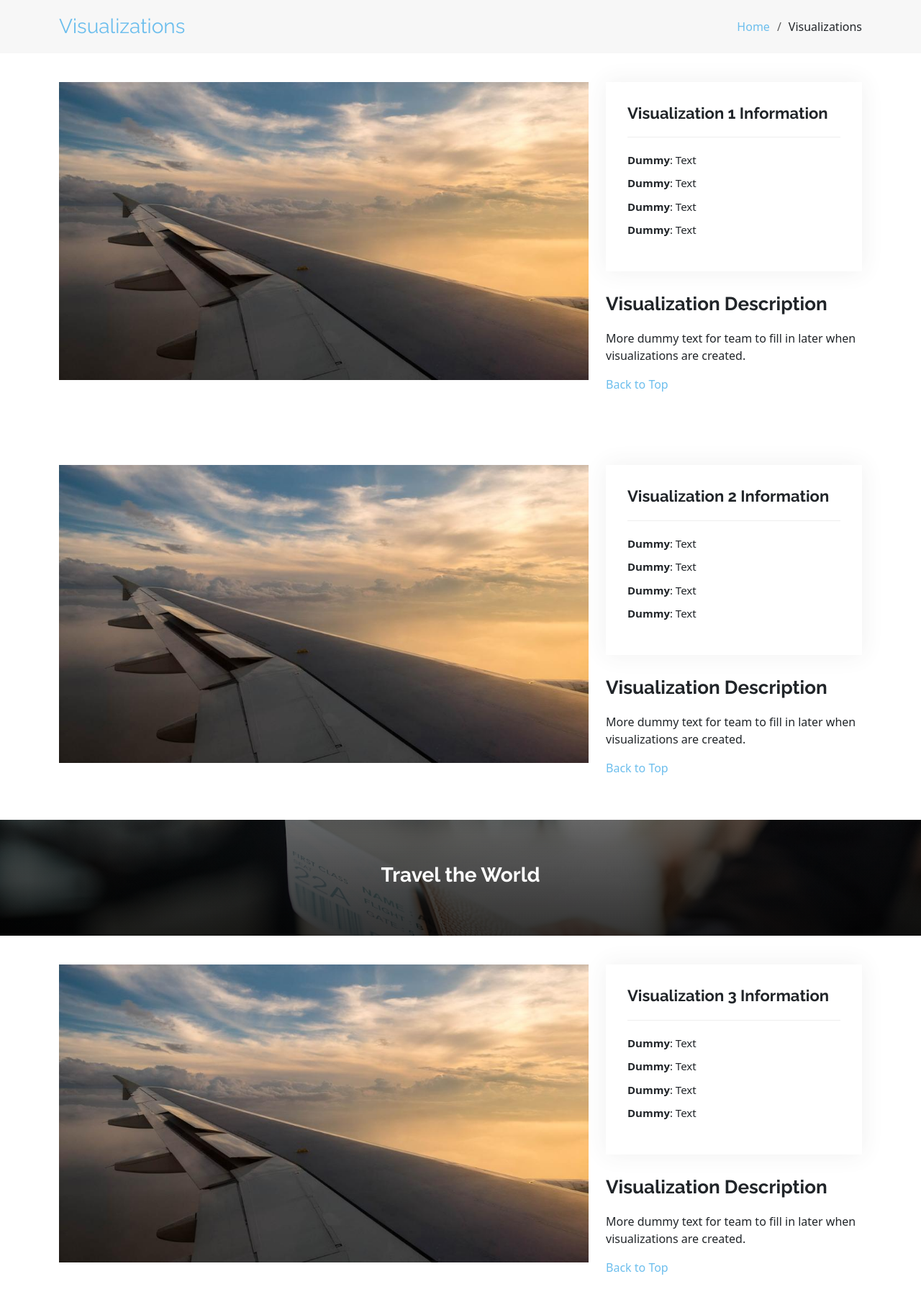
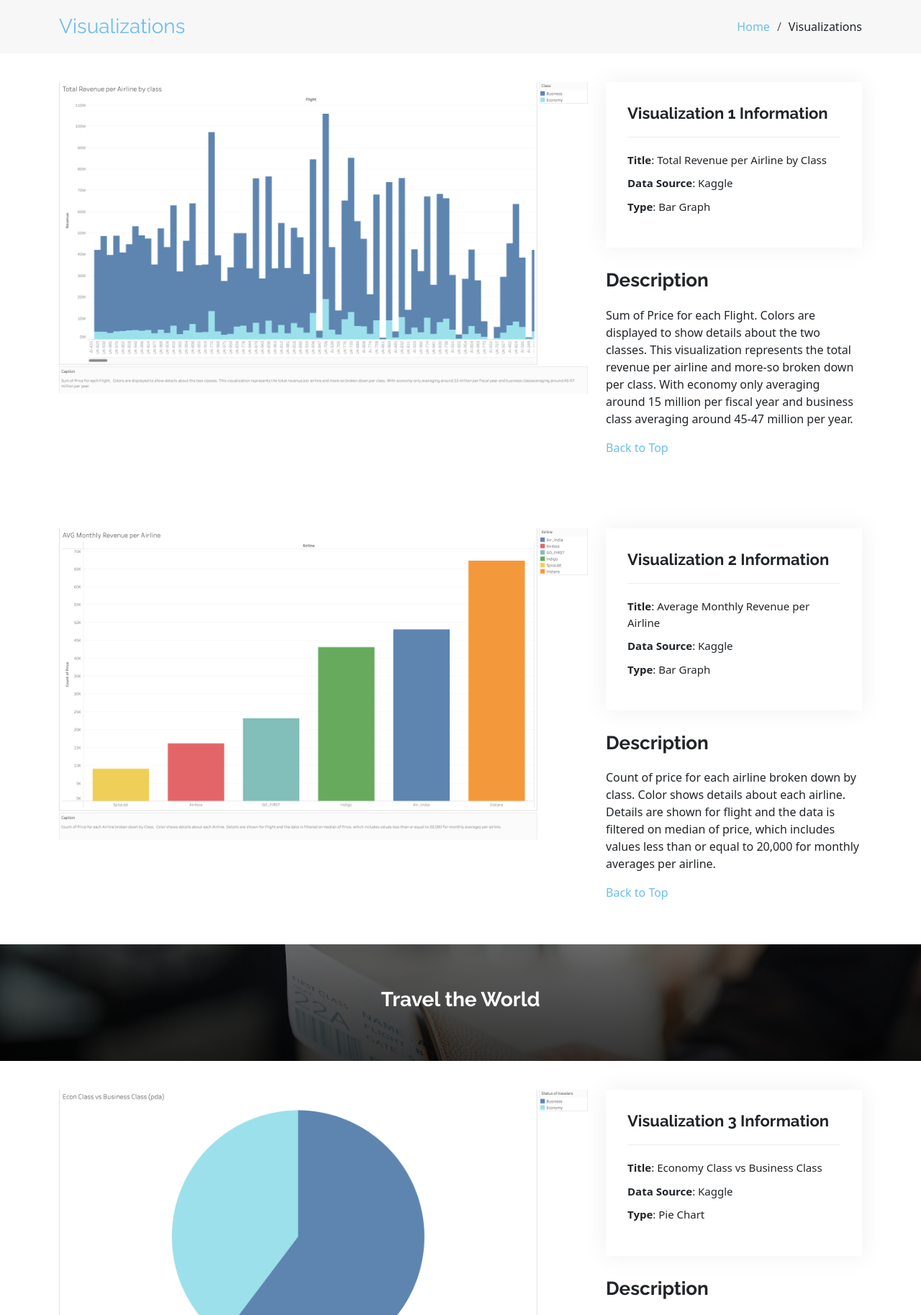
Before and after one commit to aimeevu/group-7-project-4, a Flask app: template templates/visual.html in a window 1280 px wide. Shown: the part 70-1897 px from the top of the page at 72% size. Run offline with Flask 2, Linux system fonts and the light colour scheme; the template is opened without the code that fills it, so the values that code supplies are empty; parts of the project's set-up code (start-up, migrations or seed data) failed here and were passed over.

Commit message:
Fixed CSS link, replaced dummy text, and updated visualization images and descriptions with those from Tableau

```diff
--- a/templates/data.html
+++ b/templates/data.html
@@ -2876,8 +2876,7 @@
                           <td>economy</td>
                         </tr>
                       </tbody>
-                    </table>                    </table>
-
+                    </table>
                     <p><a href="#">Back to Top</a></p>
                 </div>
             </section>
--- a/templates/visual.html
+++ b/templates/visual.html
@@ -62,22 +62,21 @@
                 <div class="container">
                     <div class="row gy-4">
                         <div class="col-lg-8">
-                            <img src="../assets/imgs/HeaderImage.jpg" alt="">
+                            <a href="../Tab WB images/Viz 1.png"><img src="../Tab WB images/Viz 1.png" alt=""></a>
                         </div>
 
                         <div class="col-lg-4">
                             <div class="visual-info">
                                 <h3>Visualization 1 Information</h3>
                                 <ul>
-                                    <li><strong>Dummy</strong>: Text</li>
-                                    <li><strong>Dummy</strong>: Text</li>
-                                    <li><strong>Dummy</strong>: Text</li>
-                                    <li><strong>Dummy</strong>: Text</li>
+                                    <li><strong>Title</strong>: Total Revenue per Airline by Class</li>
+                                    <li><strong>Data Source</strong>: Kaggle</li>
+                                    <li><strong>Type</strong>: Bar Graph</li>
                                 </ul>
                             </div>
                             <div class="visual-description">
-                                <h2>Visualization Description</h2>
-                                <p>More dummy text for team to fill in later when visualizations are created.</p>
+                                <h2>Description</h2>
+                                <p>Sum of Price for each Flight. Colors are displayed to show details about the two classes. This visualization represents the total revenue per airline and more-so broken down per class. With economy only averaging around 15 million per fiscal year and business class averaging around 45-47 million per year.</p>
                                 <a href="visual.html#">Back to Top</a>
                             </div>
                         </div>
@@ -89,22 +88,21 @@
                 <div class="container">
                     <div class="row gy-4">
                         <div class="col-lg-8">
-                            <img src="../assets/imgs/HeaderImage.jpg" alt="">
+                            <a href="../Tab WB images/Viz 2.png"><img src="../Tab WB images/Viz 2.png" alt=""></a>
                         </div>
 
                         <div class="col-lg-4">
                             <div class="visual-info">
                                 <h3>Visualization 2 Information</h3>
                                 <ul>
-                                    <li><strong>Dummy</strong>: Text</li>
-                                    <li><strong>Dummy</strong>: Text</li>
-                                    <li><strong>Dummy</strong>: Text</li>
-                                    <li><strong>Dummy</strong>: Text</li>
+                                    <li><strong>Title</strong>: Average Monthly Revenue per Airline</li>
+                                    <li><strong>Data Source</strong>: Kaggle</li>
+                                    <li><strong>Type</strong>: Bar Graph</li>
                                 </ul>
                             </div>
                             <div class="visual-description">
-                                <h2>Visualization Description</h2>
-                                <p>More dummy text for team to fill in later when visualizations are created.</p>
+                                <h2>Description</h2>
+                                <p>Count of price for each airline broken down by class. Color shows details about each airline. Details are shown for flight and the data is filtered on median of price, which includes values less than or equal to 20,000 for monthly averages per airline.</p>
                                 <a href="visual.html#">Back to Top</a>
                             </div>
                         </div>
@@ -124,22 +122,21 @@
                 <div class="container">
                     <div class="row gy-4">
                         <div class="col-lg-8">
-                            <img src="../assets/imgs/HeaderImage.jpg" alt="">
+                            <a href="../Tab WB images/Viz 3.png"><img src="../Tab WB images/Viz 3.png" alt=""></a>
                         </div>
 
                         <div class="col-lg-4">
                             <div class="visual-info">
                                 <h3>Visualization 3 Information</h3>
                                 <ul>
-                                    <li><strong>Dummy</strong>: Text</li>
-                                    <li><strong>Dummy</strong>: Text</li>
-                                    <li><strong>Dummy</strong>: Text</li>
-                                    <li><strong>Dummy</strong>: Text</li>
+                                    <li><strong>Title</strong>: Economy Class vs Business Class</li>
+                                    <li><strong>Data Source</strong>: Kaggle</li>
+                                    <li><strong>Type</strong>: Pie Chart</li>
                                 </ul>
                             </div>
                             <div class="visual-description">
-                                <h2>Visualization Description</h2>
-                                <p>More dummy text for team to fill in later when visualizations are created.</p>
+                                <h2>Description</h2>
+                                <p>This visualization details are shown and broken down by flights and the per dollar amoutn for said flights that each class member takes. The data is filtered on count of <a href="../Resources/Clean_Dataset.csv">Clean_Dataset.csv</a>, which includes values less than or equal to 206,666. The view is filtered by class, flight, and lastly average price.</p>
                                 <a href="visual.html#">Back to Top</a>
                             </div>
                         </div>
@@ -151,22 +148,21 @@
                 <div class="container">
                     <div class="row gy-4">
                         <div class="col-lg-8">
-                            <img src="../assets/imgs/HeaderImage.jpg" alt="">
+                            <a href="../Tab WB images/Viz 4.png"><img src="../Tab WB images/Viz 4.png" alt=""></a>
                         </div>
 
                         <div class="col-lg-4">
                             <div class="visual-info">
                                 <h3>Visualization 4 Information</h3>
                                 <ul>
-                                    <li><strong>Dummy</strong>: Text</li>
-                                    <li><strong>Dummy</strong>: Text</li>
-                                    <li><strong>Dummy</strong>: Text</li>
-                                    <li><strong>Dummy</strong>: Text</li>
+                                    <li><strong>Title</strong>: Arrival vs Departure time in each city - Delhi</li>
+                                    <li><strong>Data Source</strong>: Kaggle</li>
+                                    <li><strong>Type</strong>: Pie Chart</li>
                                 </ul>
                             </div>
                             <div class="visual-description">
-                                <h2>Visualization Description</h2>
-                                <p>More dummy text for team to fill in later when visualizations are created.</p>
+                                <h2>Description</h2>
+                                <p>Arrival and departure time has been filtered and broken down to cities that passengers on a regular basis. The data is filtered on destination city, which keeps 6 of 6 airlines.</p>
                                 <a href="visual.html#">Back to Top</a>
                             </div>
                         </div>
@@ -186,22 +182,21 @@
                 <div class="container">
                     <div class="row gy-4">
                         <div class="col-lg-8">
-                            <img src="../assets/imgs/HeaderImage.jpg" alt="">
+                            <a href="../Tab WB images/Viz 5.png"><img src="../Tab WB images/Viz 5.png" alt=""></a>
                         </div>
 
                         <div class="col-lg-4">
                             <div class="visual-info">
                                 <h3>Visualization 5 Information</h3>
                                 <ul>
-                                    <li><strong>Dummy</strong>: Text</li>
-                                    <li><strong>Dummy</strong>: Text</li>
-                                    <li><strong>Dummy</strong>: Text</li>
-                                    <li><strong>Dummy</strong>: Text</li>
+                                    <li><strong>Title</strong>: Average Sale Revenue per Airline for Econ Class</li>
+                                    <li><strong>Data Source</strong>: Kaggle</li>
+                                    <li><strong>Type</strong>: Stacked Bar Chart</li>
                                 </ul>
                             </div>
                             <div class="visual-description">
-                                <h2>Visualization Description</h2>
-                                <p>More dummy text for team to fill in later when visualizations are created.</p>
+                                <h2>Description</h2>
+                                <p>In this visualization, we created a bin for an absolute median price for average sale per tickets for each airline economy class. The point for this investigation was to see the vast difference and/or trends compared to business class. The plot of average of price for price (bin) is broken down by date year. Color shows details about airline. Details are shown for date year.</p>
                                 <a href="visual.html#">Back to Top</a>
                             </div>
                         </div>
@@ -213,22 +208,21 @@
                 <div class="container">
                     <div class="row gy-4">
                         <div class="col-lg-8">
-                            <img src="../assets/imgs/HeaderImage.jpg" alt="">
+                            <a href="../Tab WB images/Viz 6.png"><img src="../Tab WB images/Viz 6.png" alt=""></a>
                         </div>
 
                         <div class="col-lg-4">
                             <div class="visual-info">
                                 <h3>Visualization 6 Information</h3>
                                 <ul>
-                                    <li><strong>Dummy</strong>: Text</li>
-                                    <li><strong>Dummy</strong>: Text</li>
-                                    <li><strong>Dummy</strong>: Text</li>
-                                    <li><strong>Dummy</strong>: Text</li>
+                                    <li><strong>Title</strong>: Average Price for Airline vs Stops per Class</li>
+                                    <li><strong>Data Source</strong>: Kaggle</li>
+                                    <li><strong>Type</strong>: Bar Graph</li>
                                 </ul>
                             </div>
                             <div class="visual-description">
                                 <h2>Visualization Description</h2>
-                                <p>More dummy text for team to fill in later when visualizations are created.</p>
+                                <p>Average of price for each airline broken down by class and stops. Color shows details about airline. The data is filtered on flight to find a correlation on price affects the number of stops for 1,561 members. Looking at the data, there are different variables that can affect each class, however the trend and amount of revenue brought in from business class and economy class are applicable.</p>
                                 <a href="visual.html#">Back to Top</a>
                             </div>
                         </div>
```
Also changed, not shown: templates/index.html (+18 -18 lines).
